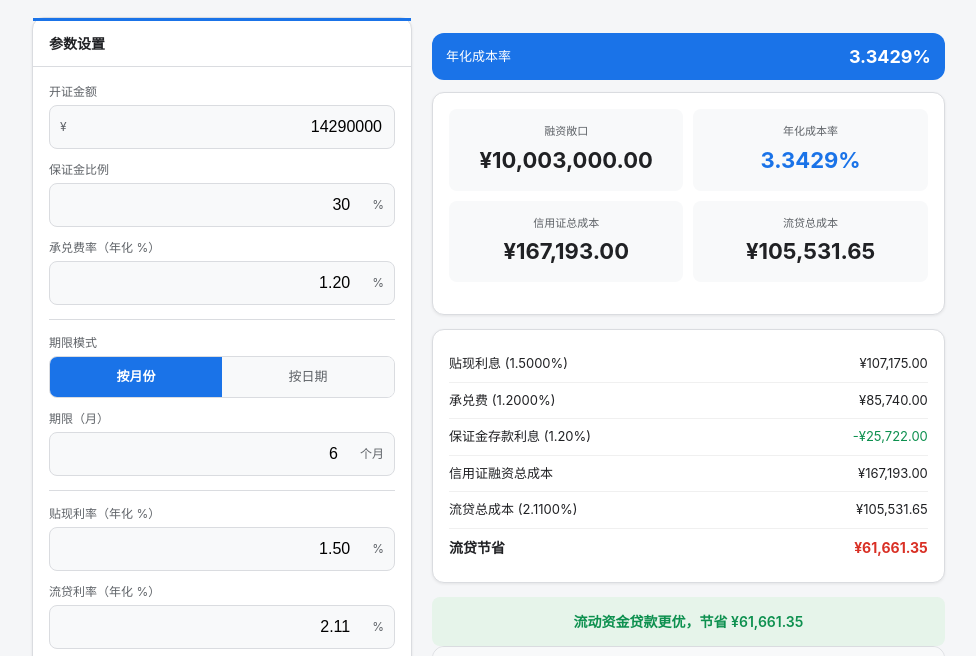
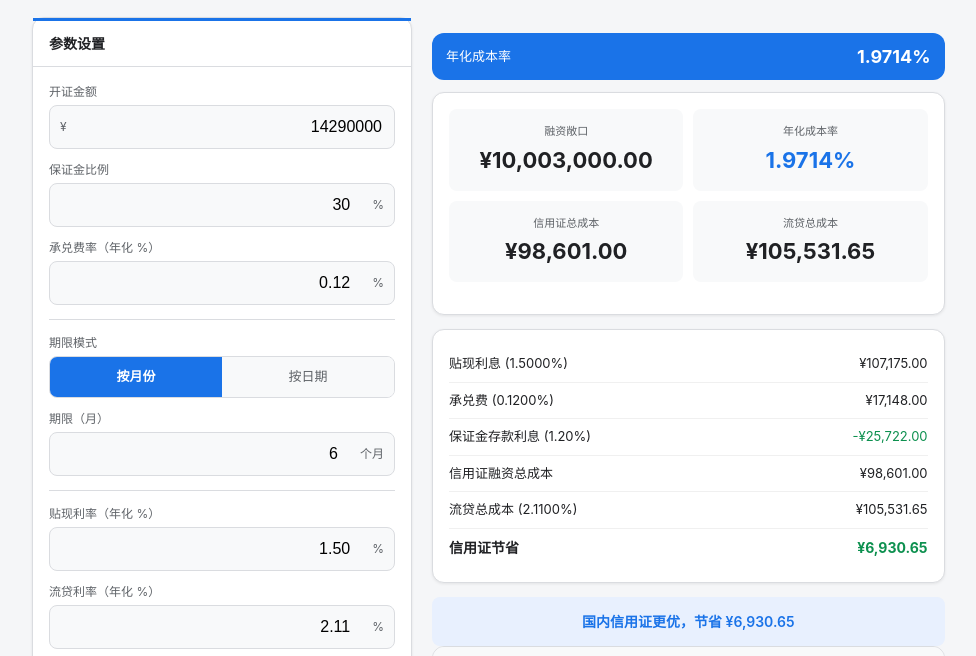
Before and after one commit to koalazzy/lc-cost-calculator, a website: page index.html in a window 1280 px wide. Shown: the part 74-730 px from the top of the page, without its empty margins (170-1146 px from the left). Drawn offline with Linux system fonts and the light colour scheme.

Commit message:
fix: acceptance fee default 0.12%, flat rate (not prorated)
- Change default acceptanceFee from 1.20% to 0.12%
- Remove dayFraction from acceptance fee calculation (one-time fee on face amount)
- Verified: ¥14,290,000 × 0.12% = ¥17,148.00

```diff
--- a/index.html
+++ b/index.html
@@ -133,7 +133,7 @@
           </div>
           <div class="form-group">
             <div class="form-label">承兑费率（年化 %）</div>
-            <div class="input-row"><input id="acceptanceFee" type="text" value="1.20"><span>%</span></div>
+            <div class="input-row"><input id="acceptanceFee" type="text" value="0.12"><span>%</span></div>
           </div>
           <hr>
           <div class="form-group">
@@ -246,7 +246,7 @@
 <script>
 // ===== DEFAULTS =====
 var DEFAULTS = {
-  amount:'14290000', depositRatio:'30', acceptanceFee:'1.20',
+  amount:'14290000', depositRatio:'30', acceptanceFee:'0.12',
   termMonths:'6', startDate:'2026-08-09', endDate:'2027-02-09',
   discountRate:'1.50', loanRate:'2.11',
   wealthRate:'1.50', wealthBase:'amount',
@@ -292,7 +292,7 @@ function computeLC(params) {
   var dayFraction = days / 360;
 
   var discountInterest = Math.round(discountRate * amount * dayFraction * 100) / 100;
-  var acceptanceFee = Math.round(acceptanceFeeRate * amount * dayFraction * 100) / 100;
+  var acceptanceFee = Math.round(acceptanceFeeRate * amount * 100) / 100;
   var feeSubtotal = discountInterest + acceptanceFee;
   var depositIntRate = 0.012;
   var depositInterest = Math.round(depositIntRate * deposit * dayFraction * 100) / 100;
```
